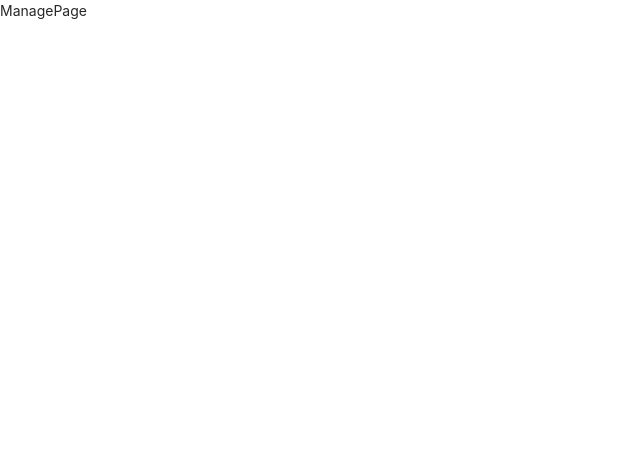
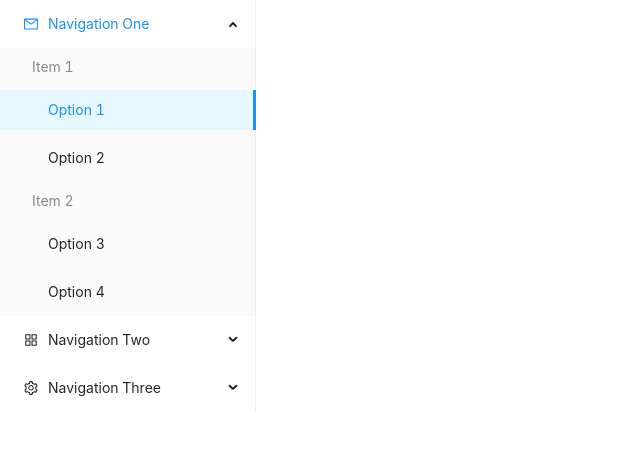
Before and after one commit to Gabriel-403/qiafan-moe-view, a React (Create React App) app: page /manage in a window 1280 px wide. Shown: the top 450 px of the page, without its empty margins (0-640 px from the left). Built offline with nearby package versions, Linux system fonts and the light colour scheme.

Commit message:
siderbar

```diff
--- a/src/pages/ManagePage/component/sidebar/index.jsx
+++ b/src/pages/ManagePage/component/sidebar/index.jsx
@@ -0,0 +1,61 @@
+import React, { Component } from 'react';
+import { Menu } from 'antd';
+import { AppstoreOutlined, MailOutlined, SettingOutlined } from '@ant-design/icons';
+
+
+const { SubMenu } = Menu;
+
+export default  class MangeSiderbar extends Component {
+  render() {
+    return (
+      <Menu
+        onClick={this.handleClick}
+        style={{ width: 256 }}
+        defaultSelectedKeys={['1']}
+        defaultOpenKeys={['sub1']}
+        mode="inline"
+      >
+        <SubMenu
+          key="sub1"
+          title={
+            <span>
+              <MailOutlined />
+              <span>Navigation One</span>
+            </span>
+          }
+        >
+          <Menu.ItemGroup key="g1" title="Item 1">
+            <Menu.Item key="1">Option 1</Menu.Item>
+            <Menu.Item key="2">Option 2</Menu.Item>
+          </Menu.ItemGroup>
+          <Menu.ItemGroup key="g2" title="Item 2">
+            <Menu.Item key="3">Option 3</Menu.Item>
+            <Menu.Item key="4">Option 4</Menu.Item>
+          </Menu.ItemGroup>
+        </SubMenu>
+        <SubMenu key="sub2" icon={<AppstoreOutlined />} title="Navigation Two">
+          <Menu.Item key="5">Option 5</Menu.Item>
+          <Menu.Item key="6">Option 6</Menu.Item>
+          <SubMenu key="sub3" title="Submenu">
+            <Menu.Item key="7">Option 7</Menu.Item>
+            <Menu.Item key="8">Option 8</Menu.Item>
+          </SubMenu>
+        </SubMenu>
+        <SubMenu
+          key="sub4"
+          title={
+            <span>
+              <SettingOutlined />
+              <span>Navigation Three</span>
+            </span>
+          }
+        >
+          <Menu.Item key="9">Option 9</Menu.Item>
+          <Menu.Item key="10">Option 10</Menu.Item>
+          <Menu.Item key="11">Option 11</Menu.Item>
+          <Menu.Item key="12">Option 12</Menu.Item>
+        </SubMenu>
+      </Menu>
+    );
+  }
+  }
--- a/src/pages/ManagePage/index.jsx
+++ b/src/pages/ManagePage/index.jsx
@@ -2,6 +2,7 @@ import React, { Component } from 'react';
 import { connect } from 'react-redux'
 import { bindActionCreators } from 'redux';
 import { onload } from '../../store/homePage/actions';
+import MangeSiderbar  from "./component/sidebar";
 
 class MangerPage extends Component {
 
@@ -13,7 +14,7 @@ class MangerPage extends Component {
 	render() {
 		console.log('render')
 		return (
-			<div>ManagePage</div>
+		<MangeSiderbar>	</MangeSiderbar>
 		);
 	}
 }
```
